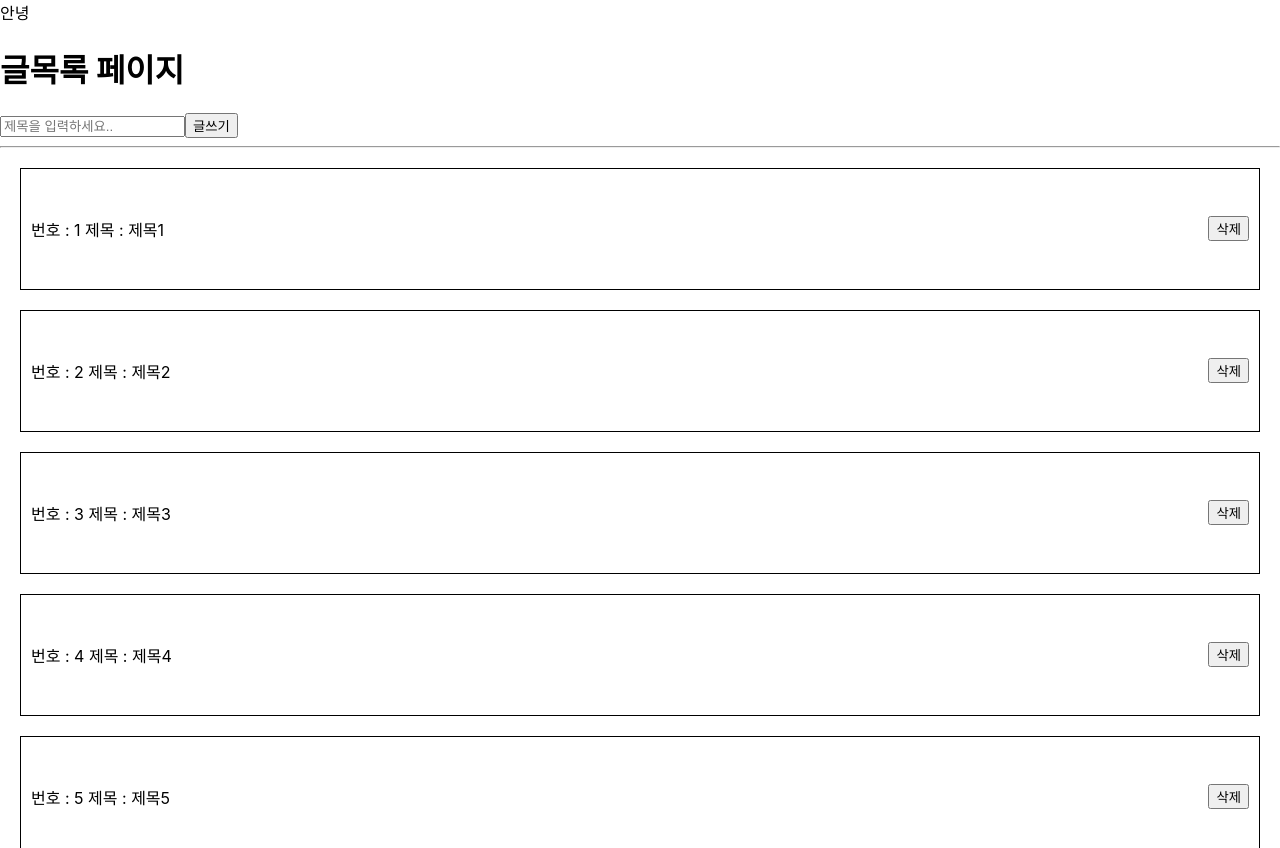
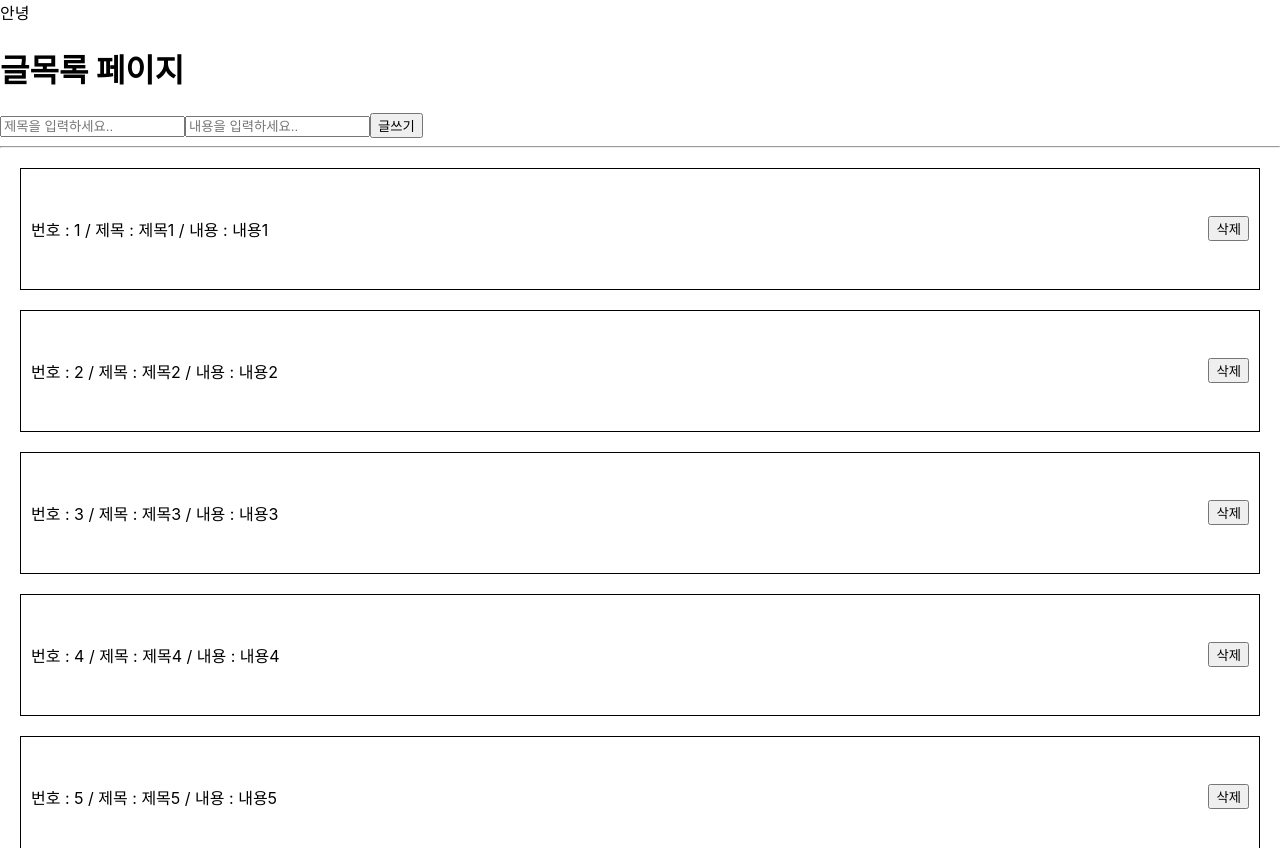
Before and after one commit to Lee-na-yun/spring-react-board, a React (Create React App) app: page / in a window 1280 px wide. Shown: the top 848 px of the page. Built offline with nearby package versions, Linux system fonts and the light colour scheme.

Commit message:
글목록페이지 목록 추가 완료 & 삭제버튼은 진행중

```diff
--- a/src/App.js
+++ b/src/App.js
@@ -2,10 +2,11 @@ import "./App.css";
 import ListPage from "./pages/ListPage";
 
 function App() {
+
   return (
     <div>
       안녕
-      <ListPage/>
+      <ListPage />
     </div>
   );
 }
--- a/src/pages/ListPage.js
+++ b/src/pages/ListPage.js
@@ -13,37 +13,82 @@ const StyledItemBoxDiv = styled.div`
 `;
 
 const ListPage = () => {
+  const [no, setNo] = useState(6);
+
+  const [post, setPost] = useState({
+    id: no,
+    title: "",
+    content: "",
+  });
+
   // 최초 데이터
   const [posts, setPosts] = useState([
-    { id: 1, title: "제목1", content:"내용1" },
-    { id: 2, title: "제목2", content:"내용2" },
-    { id: 3, title: "제목3", content:"내용3" },
-    { id: 4, title: "제목4", content:"내용4" },
-    { id: 5, title: "제목5", content:"내용5" },
+    { id: 1, title: "제목1", content: "내용1" },
+    { id: 2, title: "제목2", content: "내용2" },
+    { id: 3, title: "제목3", content: "내용3" },
+    { id: 4, title: "제목4", content: "내용4" },
+    { id: 5, title: "제목5", content: "내용5" },
   ]);
 
-  const handleWrite = {
-    // ListPage의 setPosts에 무엇을 담아야할까?
-    //let posts = { id: 6, title: "인풋값" };
-    //setPosts();
+  const handleWrite = () => {
+    console.log(1, post.title);
+    console.log(1, post.content);
+    setPosts([...posts, { ...post, id: no }]);
+    setNo(no + 1);
+  };
+
+  // 이벤트  context를 가져옴
+  /* const handleChangeTitle = (e) => {
+    console.log(e.target.value);
+    setPost({ title: e.target.value });
+  };
+  const handleChangeContent = (e) => {
+    console.log(e);
+    setPost({ content: e.target.value });
+  }; */
+
+  const handleForm = (e) => {
+    console.log(e.target.name);
+    console.log(e.target.value);
+
+    setPost({ ...post, [e.target.name]: e.target.value });
+    console.log(post.title);
+    console.log(post.content);
+  };
+
+  const onDelete = (id) => {
+    setPosts(posts.filter((post) => post.id !== id));
   };
 
   return (
     <div>
       <h1>글목록 페이지</h1>
       <form>
-        <input type="text" placeholder="제목을 입력하세요.." />
+        <input
+          type="text"
+          placeholder="제목을 입력하세요.."
+          value={post.title}
+          onChange={handleForm}
+          name="title"
+        />
+        <input
+          type="text"
+          placeholder="내용을 입력하세요.."
+          value={post.content}
+          onChange={handleForm}
+          name="content"
+        />
         <button type="button" onClick={handleWrite}>
           글쓰기
         </button>
       </form>
       <hr />
-      {posts.map((posts) => (
+      {posts.map((post, onDelete) => (
         <StyledItemBoxDiv>
           <div>
-            번호 : {posts.id} 제목 : {posts.title}
+            번호 : {post.id} / 제목 : {post.title} / 내용 : {post.content}
           </div>
-          <button>삭제</button>
+          <button onClick={() => onDelete(post.id)}>삭제</button>
         </StyledItemBoxDiv>
       ))}
     </div>
```
